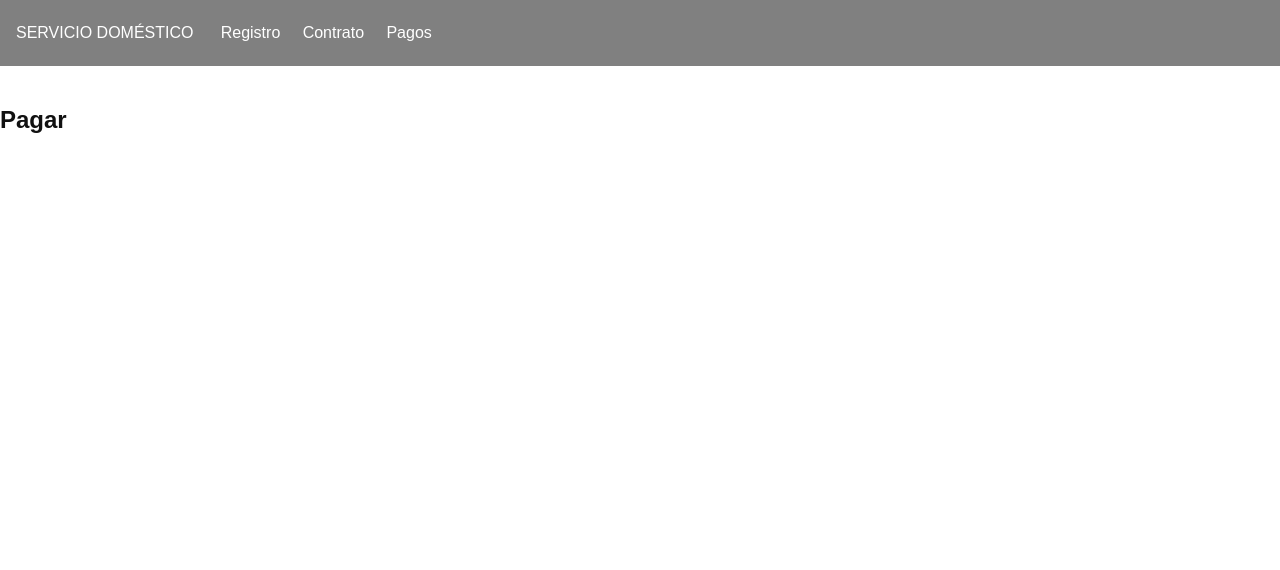
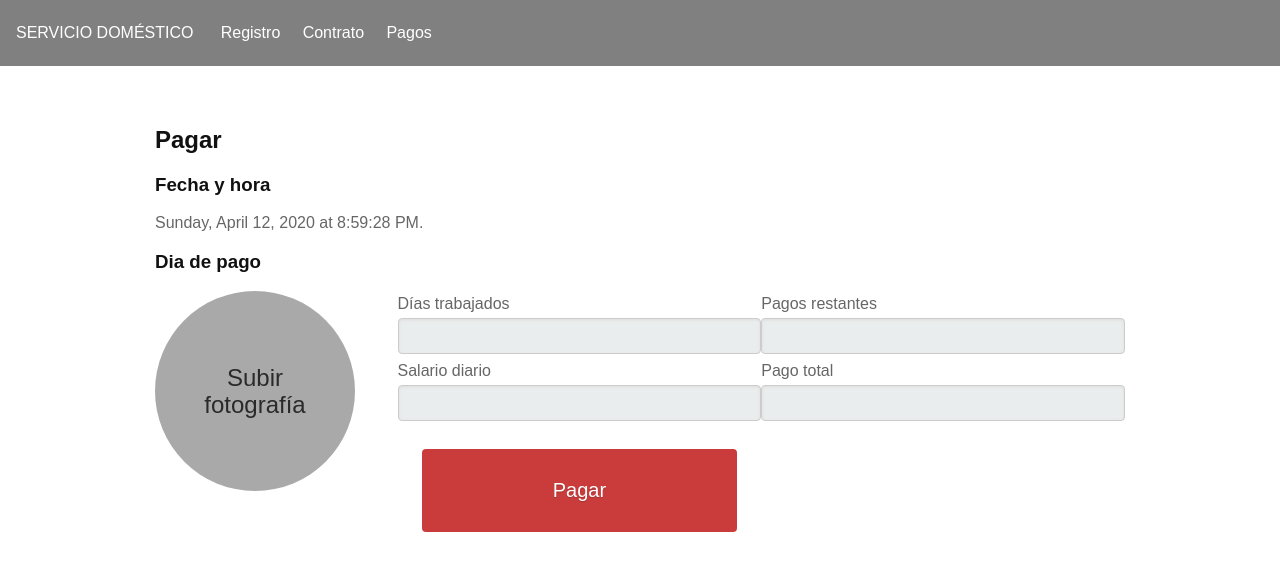
Before and after one commit to snaphuman/CleanupService-Frontend, a React (Create React App) app: page /payment in a window 1280 px wide. Shown: the top 570 px of the page. Built offline with nearby package versions, Linux system fonts and the light colour scheme.

Commit message:
add payment form with profile picture component

```diff
--- a/src/Contract/Index.js
+++ b/src/Contract/Index.js
@@ -1,4 +1,5 @@
 import React from 'react';
+import ProfilePicture from '../ProfilePicture/Index';
 
 class ContractIndex extends React.Component {
     render() {
@@ -8,17 +9,12 @@ class ContractIndex extends React.Component {
               <h2>Contrato</h2>
               <div className="pure-g">
                 <div className="pure-u-1-4">
-                    <div className="file-field-wrapper">
-                      <div className="file-field">
-                        <span>Subir fotografía</span>
-                        <input type="file" />
-                      </div>
-                    </div>
+                  <ProfilePicture />
                 </div>
                 <div className="pure-u-3-4">
                   <form className="pure-form pure-g pure-form-stacked">
                     <div className="pure-u-1">
-                        <label for="fullname">Nombres y apellidos</label>
+                      <label for="worked">Nombres y apellidos</label>
                       <input id="fullname" className="pure-input-1" type="text" placeholder="Ingrese su nombre completo" />
                       <span className="pure-form-message">Este campo es obligatorio</span>
                     </div>
--- a/src/Payment/Index.js
+++ b/src/Payment/Index.js
@@ -1,8 +1,53 @@
 import React from 'react';
+import DateTime from '../DateTime/Index';
+import ProfilePicture from '../ProfilePicture/Index';
 
 class PaymentIndex extends React.Component {
     render() {
-        return <h2>Pagar</h2>
+        return (
+          <div className="pure-g container">
+            <div className="pure-u-1">
+              <h2>Pagar</h2>
+              <div className="date-time">
+                <h3>Fecha y hora</h3>
+                <DateTime />
+              </div>
+              <div className="payment-controls">
+                <h3>Dia de pago</h3>
+                <div className="pure-g">
+                  <div className="pure-u-1-4">
+                    <ProfilePicture />
+                  </div>
+                  <div className="pure-u-3-4">
+                    <form className="pure-form pure-g pure-form-stacked">
+                      <div className="pure-u-1-2">
+                        <label for="worked-days">Días trabajados</label>
+                        <input id="worked-days" className="pure-input-1" type="number" disabled="true" />
+                      </div>
+                      <div className="pure-u-1-2">
+                        <label for="remaining-payments">Pagos restantes</label>
+                        <input id="remaining-payments" className="pure-input-1" type="number" disabled="true" />
+                      </div>
+                      <div className="pure-u-1-2">
+                        <label for="daily-salary">Salario diario</label>
+                        <input id="daily-salary" className="pure-input-1" type="number" disabled="true" />
+                      </div>
+                      <div className="pure-u-1-2">
+                        <label for="total-payment">Pago total</label>
+                        <input id="total-payment" className="pure-input-1" type="number" disabled="true" />
+                      </div>
+                      <div className="pure-u-1 pure-u-md-1-2 l-box">
+                        <button id="pay" className="pure-button button-error button-xlarge button-fluid">
+                          Pagar
+                        </button>
+                    </div>
+                    </form>
+                  </div>
+                </div>
+              </div>
+            </div>
+          </div>
+        )
     }
 }
 
--- /dev/null
+++ b/src/ProfilePicture/Index.js
@@ -0,0 +1,16 @@
+import React from 'react';
+
+class ProfilePicture extends React.Component {
+  render() {
+    return (
+      <div className="file-field-wrapper">
+        <div className="file-field">
+          <span>Subir fotografía</span>
+          <input type="file" />
+        </div>
+      </div>
+    )
+  }
+}
+
+export default ProfilePicture;
```
Lines whose indentation alone changed are shown as unchanged.
